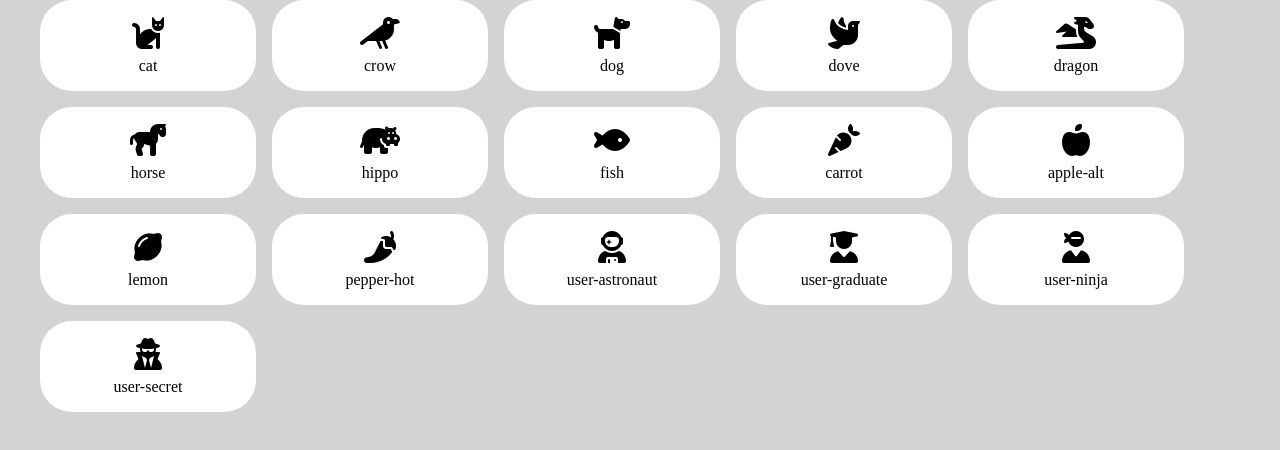
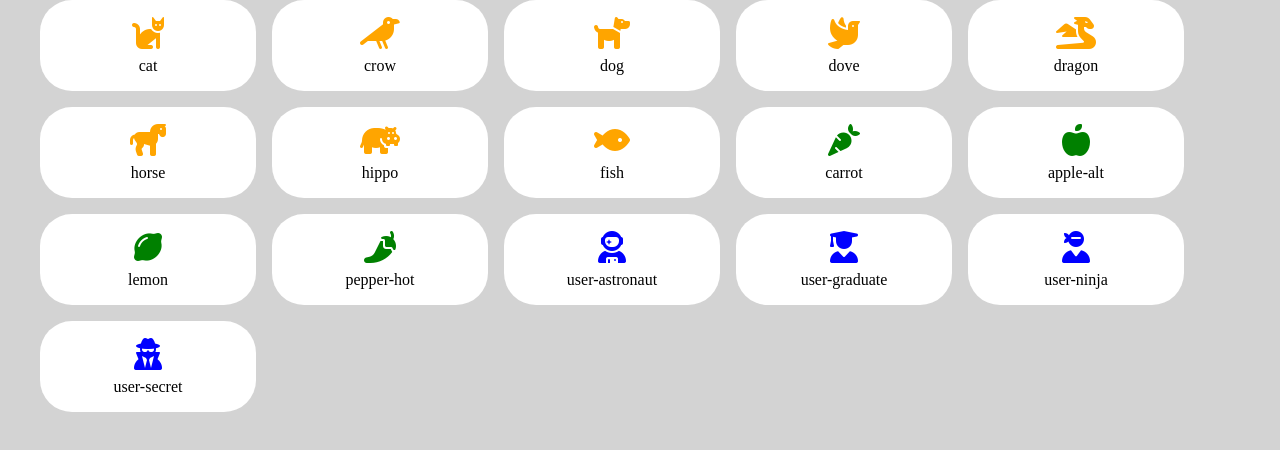
Before and after one commit to Emanuele213/js-es6-icons, a plain HTML site: page index.html in a window 1280 px wide. Drawn offline with Linux system fonts and the light colour scheme.

Commit message:
add color on icons

```diff
--- a/css/style.css
+++ b/css/style.css
@@ -50,3 +50,15 @@ body {
     width: 120px;
     font-size: 1rem;
 }
+
+.orange {
+    color: orange;
+}
+
+.green {
+    color: green;
+}
+
+.blue {
+    color: blue;
+}
--- a/js/script.js
+++ b/js/script.js
@@ -121,7 +121,7 @@ arrIcons.forEach ((eleIcons) => {
     eleContainer.append(eleCard);
     eleCard.innerHTML += `
     <div class="icon">
-        <i class="${eleIcons.prefix}solid ${eleIcons.prefix}${eleIcons.name}"></i>
+        <i class="${eleIcons.prefix}solid ${eleIcons.prefix}${eleIcons.name} ${eleIcons.color}"></i>
         <div class="title-icon">${eleIcons.name}</div>
     </div>`;
 });
```
